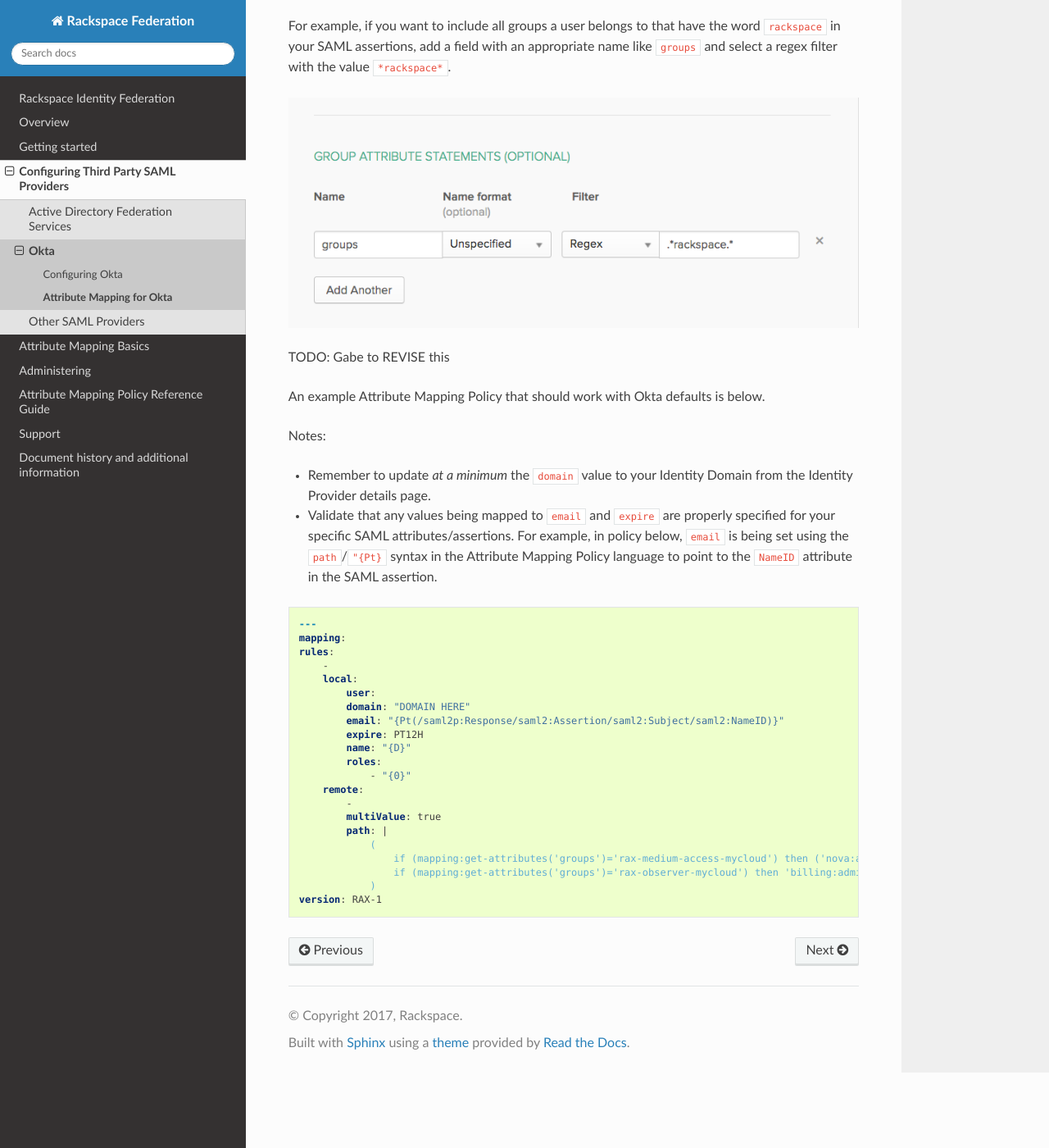
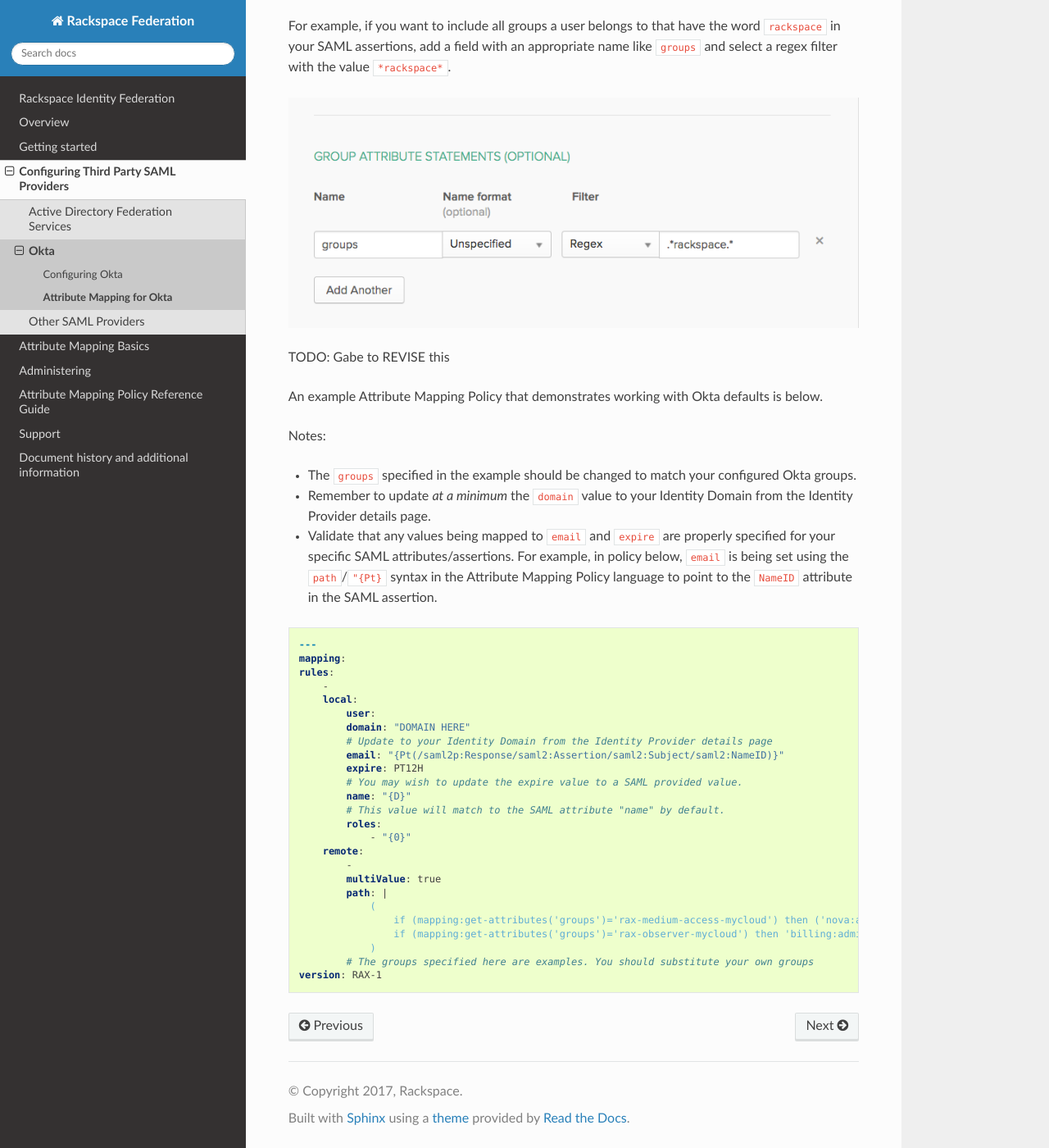
Before and after one commit to rackerlabs/docs-rackspace-federation, a Sphinx documentation site: the page built from doc/config-3p-saml/config-okta/okta-attribmapping.rst, in a window 1280 px wide and 1400 px high, scrolled down 454 px. Shown: the whole window at 82% size. Built offline with Sphinx 7.4.7 and the Read the Docs theme 2.0.0, drawn with Linux system fonts in a browser that asks for light colours; the version number could not be read and is left out.

Commit message:
Still toying with Okta caveats

```diff
--- a/doc/config-3p-saml/config-okta/okta-attribmapping.rst
+++ b/doc/config-3p-saml/config-okta/okta-attribmapping.rst
@@ -27,10 +27,12 @@
 TODO: Gabe to REVISE this
 
 
-An example |amp| that should work with Okta defaults is below.
+An example |amp| that demonstrates working with Okta defaults is below.
 
 Notes:
 
+- The ``groups`` specified in the example should be changed to match your
+  configured Okta groups.
 - Remember to update *at a minimum* the ``domain`` value to your Identity
   Domain from the |idp| details page.
 - Validate that any values being mapped to ``email`` and ``expire`` are
@@ -48,9 +50,12 @@
         local:
             user:
             domain: "DOMAIN HERE"
+            # Update to your Identity Domain from the Identity Provider details page
             email: "{Pt(/saml2p:Response/saml2:Assertion/saml2:Subject/saml2:NameID)}"
             expire: PT12H
+            # You may wish to update the expire value to a SAML provided value.
             name: "{D}"
+            # This value will match to the SAML attribute "name" by default.
             roles:
                 - "{0}"
         remote:
@@ -61,4 +66,5 @@
                     if (mapping:get-attributes('groups')='rax-medium-access-mycloud') then ('nova:admin', 'ticketing:admin') else (),
                     if (mapping:get-attributes('groups')='rax-observer-mycloud') then 'billing:admin' else ()
                 )
+            # The groups specified here are examples. You should substitute your own groups
     version: RAX-1
--- a/doc/config-3p-saml/config-okta/okta-setup.rst
+++ b/doc/config-3p-saml/config-okta/okta-setup.rst
@@ -40,9 +40,6 @@
    * - Assertion Consumer Service
        ("Single Sign On URL")
      - https://login.rackspace.com/federate/acs
-   * - Single Logout Service
-     - https://login.rackspace.com/federate/sls
-
 
 
 
```
